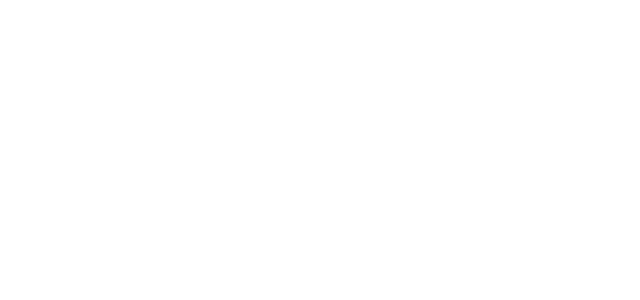
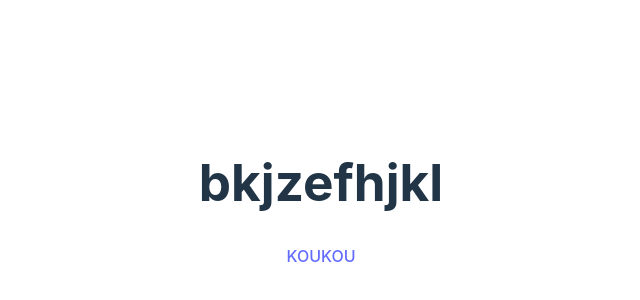
Before and after one commit to AnyJulian/shifoumi, a React (Vite) app: page /compteUtilisateur in a window 1280 px wide. Shown: the part 206-506 px from the top of the page, without its empty margins (319-959 px from the left). Built offline with nearby package versions, Linux system fonts and the light colour scheme.

Commit message:
correction du router dom pour l'accés à la page utilisateur

```diff
--- a/src/App.jsx
+++ b/src/App.jsx
@@ -1,20 +1,17 @@
 import { useState } from 'react'
-import reactLogo from './assets/react.svg'
-import viteLogo from '/vite.svg'
 import './App.css'
 import { BrowserRouter, Route, Routes } from 'react-router-dom'
 import HomePage from './pages/HomePage'
-import compteUtilisateur from './pages/compteUtilisateur'
+import CompteUtilisateur from './pages/compteUtilisateur'
 
 function App() {
-  const [count, setCount] = useState(0)
 
   return (
     <>
     <BrowserRouter>
       <Routes>
           <Route path='/' element={<HomePage />}/>
-          <Route path='/compteutilisateur' element={<compteUtilisateur />}/>
+          <Route path='/compteUtilisateur' element={<CompteUtilisateur />}/>
       </Routes>
     </BrowserRouter>
     </>
--- a/src/pages/compteUtilisateur.jsx
+++ b/src/pages/compteUtilisateur.jsx
@@ -1,10 +1,12 @@
 import React from 'react'
+import { Link } from 'react-router-dom'
+
 
 function compteUtilisateur() {
   return (
     <>
         <h1>bkjzefhjkl</h1>
-        <Link to='/compteutilisateur'>KOUKOU</Link>
+        <Link to='/compteUtilisateur'>KOUKOU</Link>
     </>
   )
 }
```
